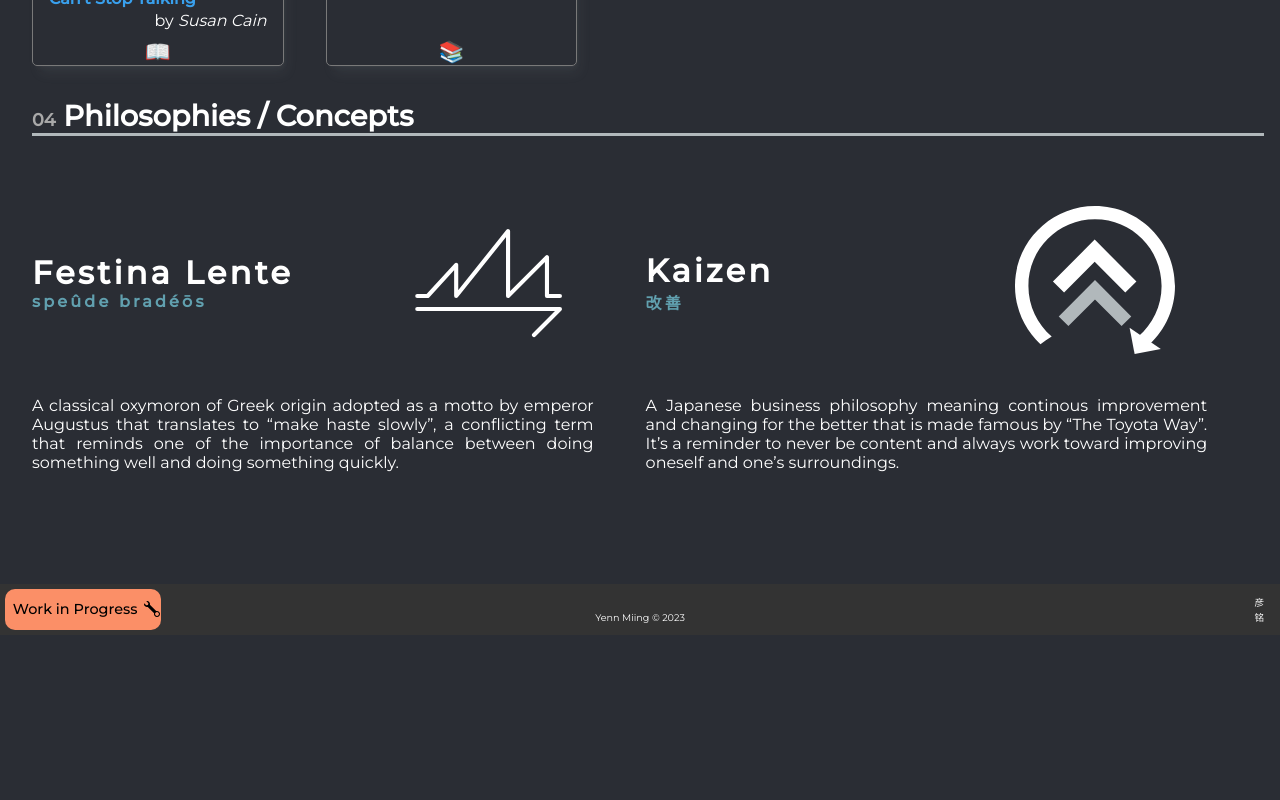
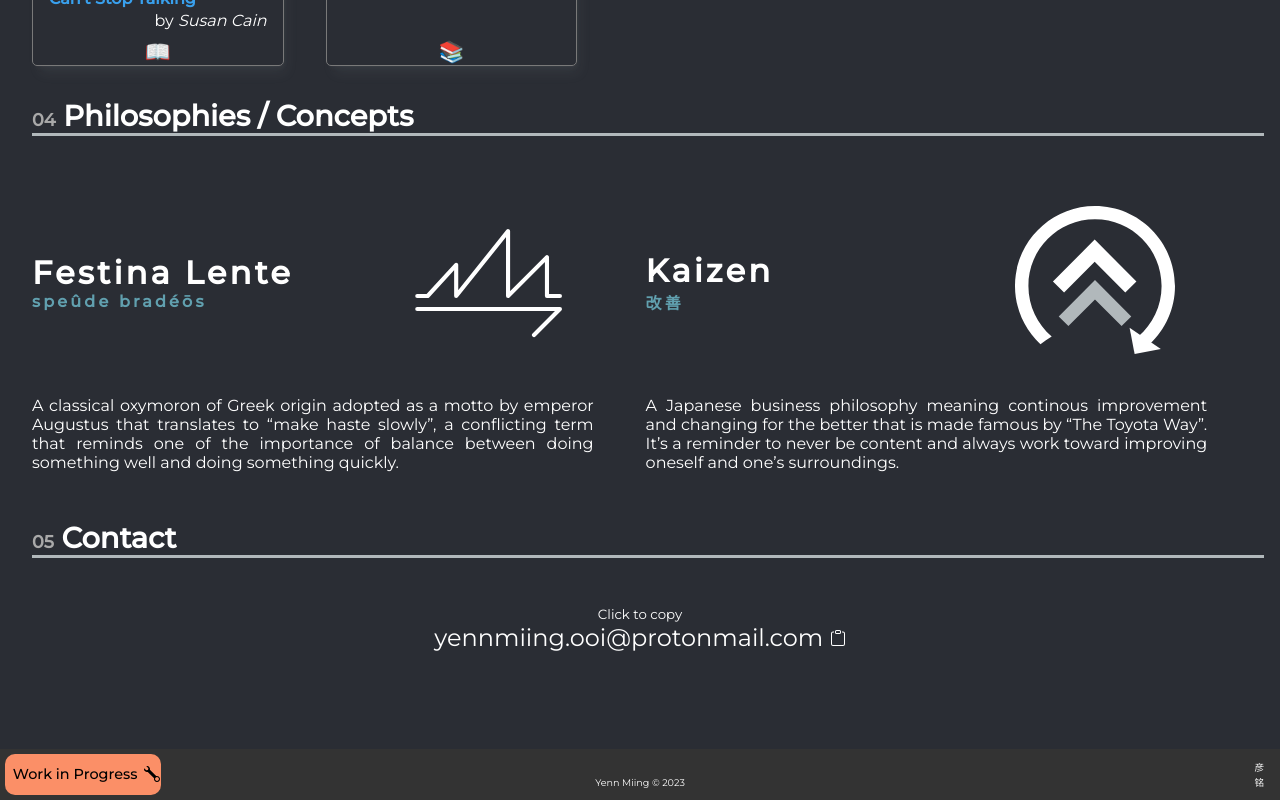
Before and after one commit to yenn01/website, a SvelteKit app: page /about in a window 1280 px wide. Shown: the part 1863-2663 px from the top of the page. Before the commit the page ends 2498 px from the top, so only its background shows below. Built offline with nearby package versions, Linux system fonts and the light colour scheme.

Commit message:
Added basics contacting method

```diff
--- /dev/null
+++ b/src/lib/components/about/ContactSection.svelte
@@ -0,0 +1,55 @@
+<script>
+	import TitleDividerComp from './TitleDividerComp.svelte';
+
+	let email = 'yennmiing.ooi@protonmail.com';
+
+	function copy() {
+		navigator.clipboard.writeText(email);
+	}
+</script>
+
+<TitleDividerComp num={'05'} text={'Contact'} />
+<div class="contactHolder">
+	<small>Click to copy</small>
+
+	<button on:click={copy}>
+		{email}
+		<svg
+			xmlns="http://www.w3.org/2000/svg"
+			width="16"
+			height="16"
+			fill="currentColor"
+			class="bi bi-clipboard"
+			viewBox="0 0 16 16"
+		>
+			<path
+				d="M4 1.5H3a2 2 0 0 0-2 2V14a2 2 0 0 0 2 2h10a2 2 0 0 0 2-2V3.5a2 2 0 0 0-2-2h-1v1h1a1 1 0 0 1 1 1V14a1 1 0 0 1-1 1H3a1 1 0 0 1-1-1V3.5a1 1 0 0 1 1-1h1v-1z"
+			/>
+			<path
+				d="M9.5 1a.5.5 0 0 1 .5.5v1a.5.5 0 0 1-.5.5h-3a.5.5 0 0 1-.5-.5v-1a.5.5 0 0 1 .5-.5h3zm-3-1A1.5 1.5 0 0 0 5 1.5v1A1.5 1.5 0 0 0 6.5 4h3A1.5 1.5 0 0 0 11 2.5v-1A1.5 1.5 0 0 0 9.5 0h-3z"
+			/>
+		</svg>
+	</button>
+</div>
+
+<style>
+	.contactHolder {
+		display: flex;
+		flex-direction: column;
+		align-items: center;
+		justify-items: center;
+	}
+
+	button {
+		font-size: 1.5rem;
+		color: white;
+		border: none;
+		background-color: transparent;
+	}
+
+	button:hover {
+		color: var(--color-theme-1);
+		transition: 0.2s;
+		cursor: pointer;
+	}
+</style>
--- a/src/routes/about/+page.svelte
+++ b/src/routes/about/+page.svelte
@@ -5,6 +5,7 @@
 	import { store_showHeader, store_showHeaderLogo } from '$lib/stores/showHeader.js';
 	import WidgetSection from '$lib/components/about/WidgetSection.svelte';
 	import ConceptsSection from '$lib/components/about/ConceptsSection.svelte';
+	import ContactSection from '$lib/components/about/ContactSection.svelte';
 
 	export let data;
 	onMount(() => {
@@ -25,7 +26,7 @@
 		favouriteBooksData={data.a_widgets.aboutWidgetBody.fbd}
 	/>
 	<ConceptsSection />
-	<div class="cont-philosophy" />
+	<ContactSection />
 </div>
 
 <style>
```
